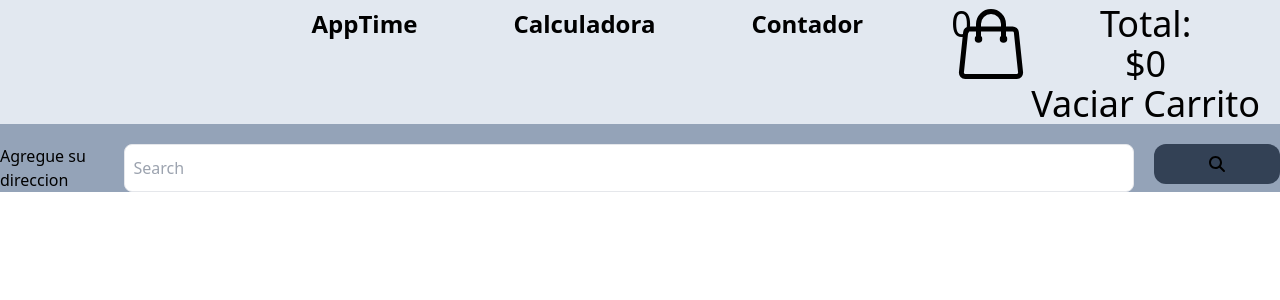
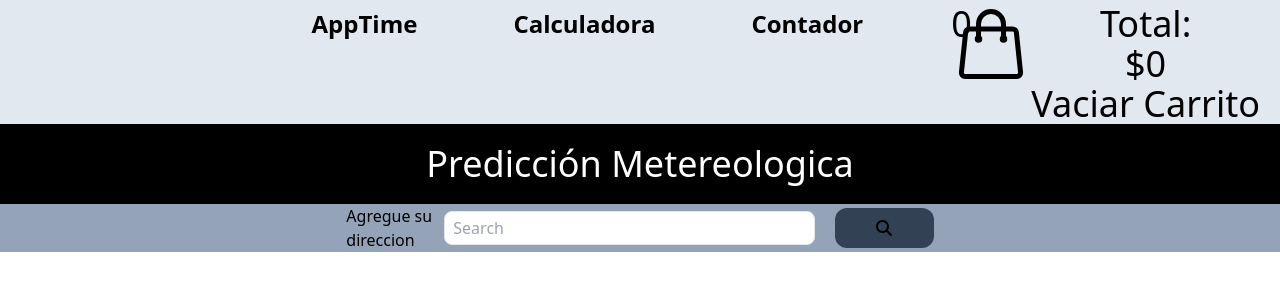
Before and after one commit to LuisCaro92/EjerciciosJavaScript, a React (Create React App) app: page /AppTime in a window 1280 px wide. Shown: the top 300 px of the page. Built offline with nearby package versions, Linux system fonts and the light colour scheme.

Commit message:
agregando estilos

```diff
--- a/src/Ejercicios/App Time/TimeApp.js
+++ b/src/Ejercicios/App Time/TimeApp.js
@@ -7,17 +7,21 @@ function TimeApp() {
 const lupa = <FontAwesomeIcon icon={faMagnifyingGlass}/>
 
   return (
-    <div className="container mx-auto justify-center">
+    <div className="mx-auto">
+        <div className="w-full flex justify-center bg-black">
+            <h1 className="text-white text-4xl mx-auto m-5">Predicción Metereologica</h1>
+        </div>
       <form action="#">
-        <div className="mt-5 h-30">
-          <div className="flex">
-            <span>Agregue su direccion</span>
+
+        <div className="container-xl items-center flex justify-center">
+          <div className="flex items-center">
+            <span className="">Agregue su direccion</span>
             <input
               type="text"
               placeholder="Search"
               className="border border-gray-200 py-1 px-2 rounded-lg w-full"
             />
-           <button className="ml-5 w-40 h-10 rounded-xl bg-slate-700 cursor-pointer">{lupa}</button>
+           <button className="ml-5 w-40 h-10 rounded-xl bg-slate-700 cursor-pointer ">{lupa}</button>
           </div>
         </div>
       </form>
```
